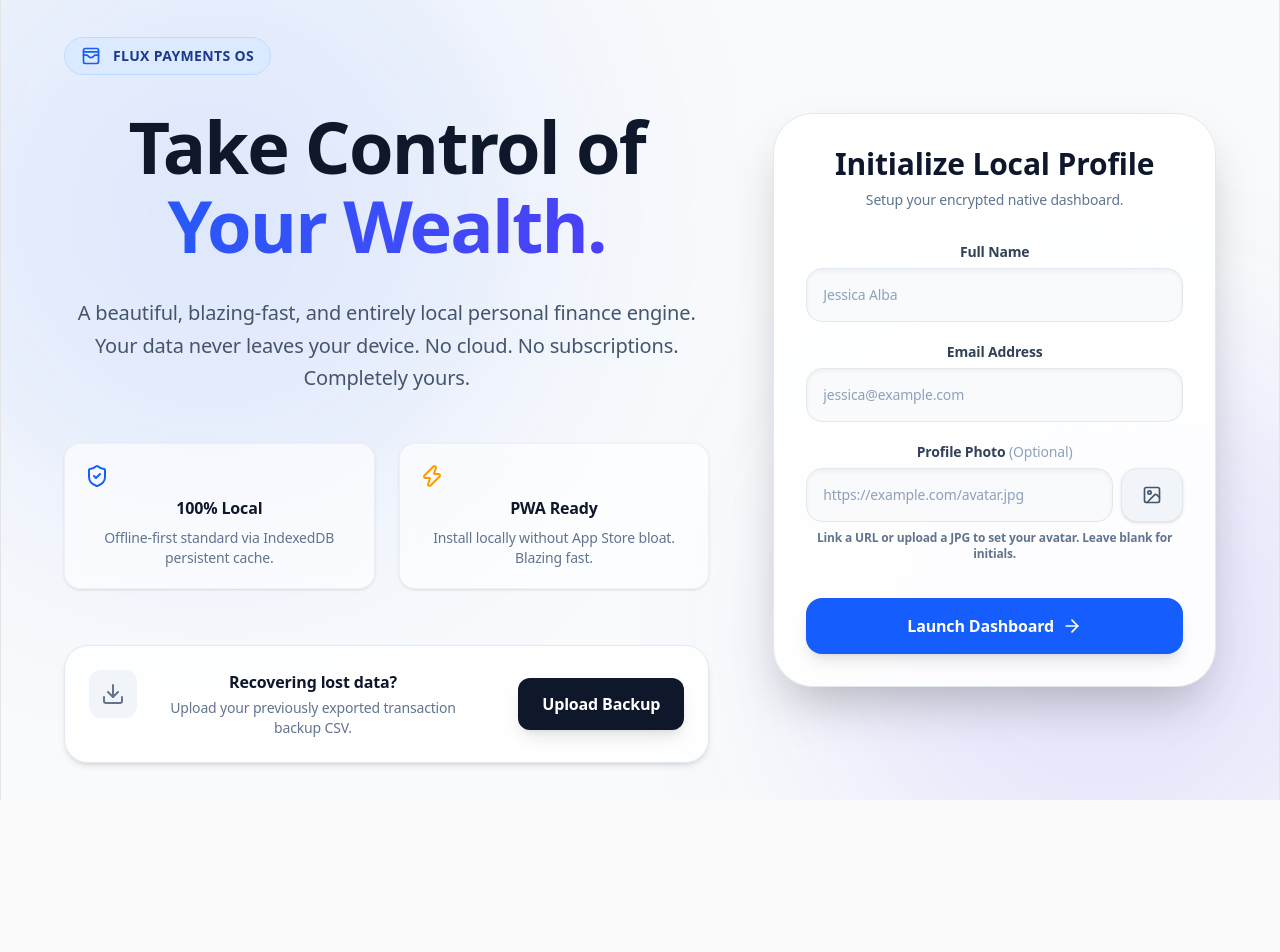
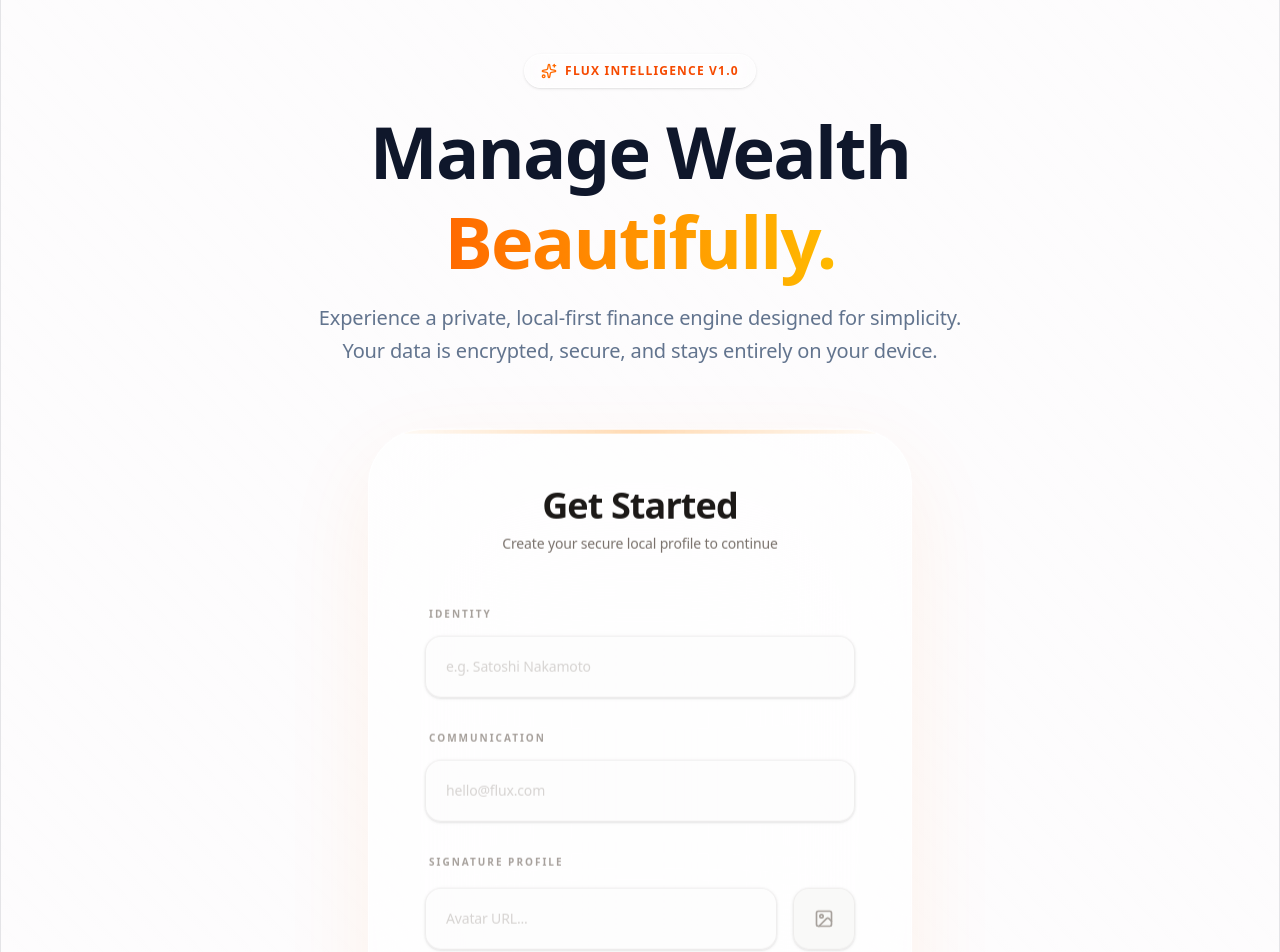
Before and after one commit to 0xRoS-200/Flux_OS, a React (Vite) app: page / in a window 1280 px wide. Shown: the top 952 px of the page. Before the commit the page ends 800 px from the top, so only its background shows below. Built offline with nearby package versions, Linux system fonts and the light colour scheme.

Commit message:
Fix: Landing Page Revamp

```diff
--- a/dev-dist/sw.js
+++ b/dev-dist/sw.js
@@ -82,7 +82,7 @@ define(['./workbox-5a5d9309'], (function (workbox) { 'use strict';
     "revision": "3ca0b8505b4bec776b69afdba2768812"
   }, {
     "url": "index.html",
-    "revision": "0.achc3737g34"
+    "revision": "0.v2er6vvrnuk"
   }], {});
   workbox.cleanupOutdatedCaches();
   workbox.registerRoute(new workbox.NavigationRoute(workbox.createHandlerBoundToURL("index.html"), {
--- a/src/components/LandingPage.jsx
+++ b/src/components/LandingPage.jsx
@@ -1,8 +1,9 @@
 import React, { useState, useRef } from "react";
 import { useStore } from "../store/useStore";
-import { Upload, ArrowRight, WalletCards, ShieldCheck, Zap, Download, Image as ImageIcon } from "lucide-react";
+import { ArrowRight, WalletCards, ShieldCheck, Zap, Download, Image as ImageIcon, Sparkles } from "lucide-react";
 import { useGSAP } from "@gsap/react";
 import gsap from "gsap";
+import ShaderBackground from "./ShaderBackground";
 
 export default function LandingPage() {
   const setProfile = useStore(state => state.setProfile);
@@ -15,35 +16,26 @@ export default function LandingPage() {
   const [photo, setPhoto] = useState("");
 
   useGSAP(() => {
-        const tl = gsap.timeline({ defaults: { ease: "power4.out" } });
+    const tl = gsap.timeline({ defaults: { ease: "power3.out" } });
 
-        tl.fromTo(".bg-shape",
-            { scale: 0.8, opacity: 0 },
-            { scale: 1, opacity: 1, duration: 2, stagger: 0.3 }
+    // Balanced, centered entrance
+    tl.fromTo(".aesthetic-header",
+      { y: 30, opacity: 0 },
+      { y: 0, opacity: 1, duration: 1.2, delay: 0.5 }
     )
-            .fromTo(".hero-title span",
-                { y: 50, opacity: 0 },
-                { y: 0, opacity: 1, duration: 1, stagger: 0.1 },
-                "-=1.5"
-            )
-            .fromTo(".hero-item",
-                { y: 30, opacity: 0 },
-                { y: 0, opacity: 1, duration: 0.8, stagger: 0.1 },
-                "-=1.0"
-            )
-            .fromTo(".hero-card",
-                { scale: 0.95, opacity: 0, y: 40 },
-                { scale: 1, opacity: 1, y: 0, duration: 1, ease: "expo.out" },
-                "-=0.8"
+    .fromTo(".aesthetic-card",
+      { y: 40, opacity: 0, scale: 0.98 },
+      { y: 0, opacity: 1, scale: 1, duration: 1, stagger: 0.15 },
+      "-=0.6"
     );
 
-        gsap.to(".bg-shape-1", {
-            y: -30, x: 20, rotation: 10,
-            duration: 6, repeat: -1, yoyo: true, ease: "sine.inOut"
-        });
-        gsap.to(".bg-shape-2", {
-            y: 40, x: -30, rotation: -15,
-            duration: 8, repeat: -1, yoyo: true, ease: "sine.inOut"
+    // Soft floating effect for the cards
+    gsap.to(".aesthetic-card", {
+      y: "random(-6, 6)",
+      duration: "random(3, 5)",
+      repeat: -1,
+      yoyo: true,
+      ease: "sine.inOut"
     });
   }, { scope: containerRef });
 
@@ -59,7 +51,7 @@ export default function LandingPage() {
     const reader = new FileReader();
     reader.onload = (evt) => {
       importTransactions(evt.target.result);
-            alert("Transactions successfully restored! Please complete your profile to access your dashboard.");
+      alert("Welcome back! Your data has been restored.");
     };
     reader.readAsText(file);
   };
@@ -68,103 +60,107 @@ export default function LandingPage() {
     const file = e.target.files[0];
     if (!file) return;
     const reader = new FileReader();
-        reader.onload = (evt) => {
-            setPhoto(evt.target.result);
-        };
+    reader.onload = (evt) => setPhoto(evt.target.result);
     reader.readAsDataURL(file);
   };
 
   return (
-        <div ref={containerRef} className="relative min-h-screen bg-slate-50 dark:bg-[#030712] overflow-hidden flex flex-col items-center justify-center p-4 selection:bg-blue-500/30 transition-colors duration-500">
+    <div ref={containerRef} className="relative min-h-screen w-full flex flex-col items-center justify-center p-6 md:p-12 overflow-hidden selection:bg-sky-500/20">
+      <ShaderBackground />
 
-            <div className="bg-shape bg-shape-1 absolute top-[-10%] left-[-10%] w-[40rem] h-[40rem] bg-blue-600/10 dark:bg-blue-600/20 rounded-full blur-[120px] pointer-events-none mix-blend-multiply dark:mix-blend-screen transition-opacity duration-500" />
-            <div className="bg-shape bg-shape-2 absolute bottom-[-10%] right-[-10%] w-[35rem] h-[35rem] bg-indigo-600/10 dark:bg-indigo-600/20 rounded-full blur-[100px] pointer-events-none mix-blend-multiply dark:mix-blend-screen transition-opacity duration-500" />
+      <div className="relative z-10 w-full max-w-5xl flex flex-col items-center gap-16 text-center">
 
-            <div className="relative z-10 max-w-6xl w-full grid grid-cols-1 lg:grid-cols-12 gap-16 items-center">
-
-                <div className="lg:col-span-7 flex flex-col gap-8">
-                    <div className="hero-item flex items-center gap-3 w-max px-4 py-2 bg-blue-100 dark:bg-blue-500/10 border border-blue-200 dark:border-blue-500/20 rounded-full backdrop-blur-md">
-                        <WalletCards className="h-5 w-5 text-blue-600 dark:text-blue-400" />
-                        <span className="text-sm font-bold text-blue-900 dark:text-blue-100 tracking-wide uppercase">Flux Payments OS</span>
+        {/* Aesthetic Header Section */}
+        <div className="aesthetic-header flex flex-col items-center gap-6">
+          <div className="aesthetic-card flex items-center gap-2 px-4 py-2 bg-white/40 dark:bg-black/20 border border-white/60 dark:border-white/10 rounded-full backdrop-blur-md shadow-sm transition-transform hover:scale-105">
+            <Sparkles className="w-4 h-4 text-orange-500" />
+            <span className="text-xs font-semibold text-orange-600 dark:text-orange-400 uppercase tracking-widest">Flux Intelligence v1.0</span>
           </div>
 
-                    <h1 className="hero-title text-6xl md:text-7xl font-extrabold text-slate-900 dark:text-white leading-[1.1] tracking-tight">
-                        <span className="block">Take Control of</span>
-                        <span className="block text-transparent bg-clip-text bg-gradient-to-r from-blue-600 to-indigo-600 dark:from-blue-400 dark:to-indigo-400">Your Wealth.</span>
+          <div className="flex flex-col gap-4">
+            <h1 className="text-5xl md:text-7xl font-semibold text-slate-900 dark:text-stone-200 leading-tight tracking-tight">
+              Manage Wealth <br />
+              <span className="text-transparent bg-clip-text bg-gradient-to-r from-orange-500 to-amber-400">Beautifully.</span>
             </h1>
-
-                    <p className="hero-item text-slate-600 dark:text-zinc-400 text-xl leading-relaxed max-w-2xl font-medium dark:font-light">
-                        A beautiful, blazing-fast, and entirely local personal finance engine. Your data never leaves your device. No cloud. No subscriptions. Completely yours.
+            <p className="max-w-2xl text-lg md:text-xl text-slate-500 dark:text-stone-400 font-medium leading-relaxed">
+              Experience a private, local-first finance engine designed for simplicity. Your data is encrypted, secure, and stays entirely on your device.
             </p>
-
-                    <div className="hero-item grid grid-cols-1 sm:grid-cols-2 gap-6 mt-4">
-                        <div className="flex flex-col gap-2 p-5 rounded-2xl bg-white/60 dark:bg-zinc-900/40 border border-slate-200/50 dark:border-zinc-800/50 backdrop-blur-sm shadow-sm dark:shadow-none">
-                            <ShieldCheck className="h-6 w-6 text-blue-600 dark:text-blue-400" />
-                            <h3 className="text-slate-900 dark:text-white font-bold">100% Local</h3>
-                            <p className="text-slate-500 dark:text-zinc-500 text-sm font-medium dark:font-normal">Offline-first standard via IndexedDB persistent cache.</p>
-                        </div>
-                        <div className="flex flex-col gap-2 p-5 rounded-2xl bg-white/60 dark:bg-zinc-900/40 border border-slate-200/50 dark:border-zinc-800/50 backdrop-blur-sm shadow-sm dark:shadow-none">
-                            <Zap className="h-6 w-6 text-amber-500 dark:text-amber-400" />
-                            <h3 className="text-slate-900 dark:text-white font-bold">PWA Ready</h3>
-                            <p className="text-slate-500 dark:text-zinc-500 text-sm font-medium dark:font-normal">Install locally without App Store bloat. Blazing fast.</p>
           </div>
         </div>
 
-                    <div className="hero-item mt-6 p-6 bg-white/80 dark:bg-zinc-900/50 backdrop-blur-xl border border-slate-200 dark:border-zinc-800 rounded-3xl flex flex-col sm:flex-row items-center gap-6 justify-between group hover:border-blue-300 dark:hover:border-blue-500/30 transition-all duration-300 shadow-md dark:shadow-none">
-                        <div className="flex items-start gap-4">
-                            <div className="p-3 bg-slate-100 dark:bg-zinc-800 rounded-xl group-hover:bg-blue-50 dark:group-hover:bg-blue-500/10 transition-colors">
-                                <Download className="h-6 w-6 text-slate-500 dark:text-zinc-300 group-hover:text-blue-600 dark:group-hover:text-blue-400 transition-colors" />
+        {/* Aesthetic Main Card - Centered Glassmorphism */}
+        <div className="aesthetic-card relative w-full max-w-xl group px-4">
+          <div className="p-8 md:p-14 rounded-[3.5rem] bg-white/60 dark:bg-stone-900/60 border border-white dark:border-stone-800/10 backdrop-blur-[120px] shadow-[0_30px_90px_rgba(249,115,22,0.08)] dark:shadow-[0_30px_90px_rgba(0,0,0,0.5)] overflow-hidden transition-all hover:bg-white/70 dark:hover:bg-stone-900/70 relative ring-1 ring-white/10">
+
+            {/* Edge Glow Effect - Sunlight / Ember */}
+            <div className="absolute top-0 left-0 right-0 h-1 bg-gradient-to-r from-transparent via-orange-400/30 dark:via-orange-500/20 to-transparent" />
+
+            <header className="mb-12">
+              <h2 className="text-4xl font-bold text-stone-900 dark:text-stone-100 mb-2 tracking-tight">Get Started</h2>
+              <p className="text-stone-500 dark:text-stone-500 text-sm font-medium">Create your secure local profile to continue</p>
+            </header>
+
+            <form onSubmit={handleStart} className="flex flex-col gap-8 text-left">
+              <div className="space-y-7">
+                <div className="flex flex-col gap-2.5">
+                  <label className="text-[10px] font-bold text-stone-400 dark:text-stone-500 uppercase tracking-[0.2em] ml-1">Identity</label>
+                  <input required type="text" value={name} onChange={e => setName(e.target.value)} className="w-full p-5 bg-stone-50/40 dark:bg-stone-800/40 border border-stone-200/60 dark:border-stone-700/50 rounded-2xl focus:outline-none focus:border-orange-400 focus:bg-white dark:focus:bg-stone-800 text-stone-800 dark:text-stone-200 transition-all text-sm font-medium placeholder-stone-300 dark:placeholder-stone-700 shadow-sm" placeholder="e.g. Satoshi Nakamoto" />
                 </div>
-                            <div>
-                                <h4 className="text-slate-900 dark:text-zinc-100 font-bold mb-1">Recovering lost data?</h4>
-                                <p className="text-sm text-slate-500 dark:text-zinc-500 max-w-xs font-medium dark:font-normal">Upload your previously exported transaction backup CSV.</p>
+
+                <div className="flex flex-col gap-2.5">
+                  <label className="text-[10px] font-bold text-stone-400 dark:text-stone-500 uppercase tracking-[0.2em] ml-1">Communication</label>
+                  <input required type="email" value={email} onChange={e => setEmail(e.target.value)} className="w-full p-5 bg-stone-50/40 dark:bg-stone-800/40 border border-stone-200/60 dark:border-stone-700/50 rounded-2xl focus:outline-none focus:border-orange-400 focus:bg-white dark:focus:bg-stone-800 text-stone-800 dark:text-stone-200 transition-all text-sm font-medium placeholder-stone-300 dark:placeholder-stone-700 shadow-sm" placeholder="hello@flux.com" />
                 </div>
+
+                <div className="flex flex-col gap-2.5">
+                  <div className="flex justify-between items-center mb-1 px-1">
+                    <label className="text-[10px] font-bold text-stone-400 dark:text-stone-500 uppercase tracking-[0.2em]">Signature Profile</label>
                   </div>
-                        <label className="shrink-0 cursor-pointer bg-slate-900 dark:bg-white text-white dark:text-zinc-900 font-bold py-3.5 px-6 rounded-xl hover:bg-slate-800 dark:hover:bg-zinc-200 transition-all shadow-lg hover:scale-105 active:scale-95">
-                            Upload Backup
-                            <input type="file" accept=".csv" className="hidden" onChange={handleFileUpload} />
+                  <div className="flex gap-4">
+                    <input type="text" value={photo} onChange={e => setPhoto(e.target.value)} className="flex-1 p-5 bg-stone-50/40 dark:bg-stone-800/40 border border-stone-200/60 dark:border-stone-700/50 rounded-2xl focus:outline-none focus:border-orange-400 text-stone-800 dark:text-stone-200 truncate transition-all text-sm font-medium placeholder-stone-300 dark:placeholder-stone-700 shadow-sm" placeholder="Avatar URL..." />
+                    <label className="cursor-pointer p-5 bg-stone-100/60 hover:bg-white dark:bg-stone-800/60 dark:hover:bg-stone-700/80 rounded-2xl border border-stone-200/60 dark:border-stone-700/50 transition-all flex items-center justify-center shadow-sm">
+                      <ImageIcon className="w-5 h-5 text-stone-400 dark:text-stone-500" />
+                      <input type="file" accept="image/*" className="hidden" onChange={handlePhotoUpload} />
                     </label>
                   </div>
                 </div>
-
-                <div className="lg:col-span-5 hero-card">
-                    <div className="bg-white/90 dark:bg-zinc-900/80 backdrop-blur-3xl border border-slate-200 dark:border-zinc-800/80 rounded-[2.5rem] p-8 shadow-2xl dark:shadow-[0_0_50px_rgba(0,0,0,0.5)]">
-                        <h2 className="text-3xl font-extrabold text-slate-900 dark:text-white mb-2">Initialize Local Profile</h2>
-                        <p className="text-slate-500 dark:text-zinc-400 text-sm mb-8 font-medium dark:font-normal">Setup your encrypted native dashboard.</p>
-
-                        <form onSubmit={handleStart} className="flex flex-col gap-5">
-                            <div>
-                                <label className="text-sm font-bold text-slate-700 dark:text-zinc-300 block mb-1.5">Full Name</label>
-                                <input required type="text" value={name} onChange={e => setName(e.target.value)} className="w-full p-4 bg-slate-50 dark:bg-zinc-950/50 border border-slate-200 dark:border-zinc-800 rounded-2xl focus:outline-none focus:border-blue-500 focus:ring-1 focus:ring-blue-500 text-slate-900 dark:text-white transition-all text-sm shadow-inner font-medium placeholder-slate-400 dark:placeholder-zinc-600" placeholder="Jessica Alba" />
               </div>
 
-                            <div>
-                                <label className="text-sm font-bold text-slate-700 dark:text-zinc-300 block mb-1.5">Email Address</label>
-                                <input required type="email" value={email} onChange={e => setEmail(e.target.value)} className="w-full p-4 bg-slate-50 dark:bg-zinc-950/50 border border-slate-200 dark:border-zinc-800 rounded-2xl focus:outline-none focus:border-blue-500 focus:ring-1 focus:ring-blue-500 text-slate-900 dark:text-white transition-all text-sm shadow-inner font-medium placeholder-slate-400 dark:placeholder-zinc-600" placeholder="jessica@example.com" />
-                            </div>
-
-                            <div>
-                                <label className="text-sm font-bold text-slate-700 dark:text-zinc-300 block mb-1.5">Profile Photo <span className="text-slate-400 dark:text-zinc-600 font-normal">(Optional)</span></label>
-                                <div className="flex gap-2">
-                                    <input type="text" value={photo} onChange={e => setPhoto(e.target.value)} className="w-full flex-1 p-4 bg-slate-50 dark:bg-zinc-950/50 border border-slate-200 dark:border-zinc-800 rounded-2xl focus:outline-none focus:border-blue-500 focus:ring-1 focus:ring-blue-500 text-slate-900 dark:text-white transition-all text-sm shadow-inner overflow-hidden text-ellipsis whitespace-nowrap font-medium placeholder-slate-400 dark:placeholder-zinc-600" placeholder="https://example.com/avatar.jpg" />
-                                    <label className="cursor-pointer shrink-0 bg-slate-100 dark:bg-zinc-800 hover:bg-slate-200 dark:hover:bg-zinc-700 text-slate-600 dark:text-zinc-300 flex items-center justify-center px-5 rounded-2xl border border-slate-200 dark:border-zinc-700 transition-colors shadow-sm" title="Upload Local JPG">
-                                        <ImageIcon className="h-5 w-5" />
-                                        <input type="file" accept="image/jpeg, image/png, image/webp" className="hidden" onChange={handlePhotoUpload} />
-                                    </label>
-                                </div>
-                                <p className="text-xs text-slate-500 dark:text-zinc-500 mt-2 font-semibold dark:font-medium">Link a URL or upload a JPG to set your avatar. Leave blank for initials.</p>
-                            </div>
-
-                            <button type="submit" className="w-full mt-4 bg-blue-600 hover:bg-blue-500 text-white font-bold py-4 px-4 rounded-2xl transition-all hover:shadow-[0_0_20px_rgba(37,99,235,0.4)] flex items-center justify-center gap-2 shadow-lg dark:shadow-none">
-                                Launch Dashboard <ArrowRight className="h-5 w-5" />
+              <button type="submit" className="w-full mt-4 flex items-center justify-center gap-4 p-6 bg-stone-900 dark:bg-orange-600 text-white font-bold text-sm rounded-[2rem] active:scale-[0.98] transition-all hover:shadow-2xl hover:shadow-orange-500/30 hover:-translate-y-1">
+                Launch Intelligence Dashboard <ArrowRight className="w-4 h-4" />
               </button>
 
               {lastProfile && (
-                                <button type="button" onClick={() => setProfile(lastProfile)} className="w-full mt-2 bg-slate-100 dark:bg-zinc-800 hover:bg-slate-200 dark:hover:bg-zinc-700 text-slate-700 dark:text-zinc-300 font-bold py-4 px-4 rounded-2xl transition-all flex items-center justify-center gap-2 border border-slate-200 dark:border-zinc-700 shadow-sm dark:shadow-none">
-                                    Rejoin as {lastProfile.name} <ArrowRight className="h-4 w-4" />
+                <button type="button" onClick={() => setProfile(lastProfile)} className="w-full py-5 text-[10px] font-bold text-stone-400 dark:text-stone-500 hover:text-orange-500 transition-colors tracking-[0.2em] uppercase border-t border-stone-100 dark:border-stone-800/50 mt-4">
+                  RE-ACCESS: {lastProfile.name.split(' ')[0]}
                 </button>
               )}
             </form>
+          </div>
+        </div>
+
+        {/* Aesthetic Secondary Content - Horizontal Feature Flow */}
+        <div className="grid grid-cols-1 md:grid-cols-3 gap-6 w-full max-w-4xl">
+          <div className="aesthetic-card p-6 rounded-[2rem] bg-white/20 dark:bg-white/5 border border-white/40 dark:border-white/10 backdrop-blur-xl flex flex-col items-center gap-4 transition-all hover:bg-white/40 hover:scale-105">
+            <div className="w-10 h-10 flex items-center justify-center rounded-xl bg-orange-500/10 text-orange-500">
+              <ShieldCheck className="w-6 h-6" />
+            </div>
+            <h3 className="text-slate-800 dark:text-stone-200 font-bold text-sm">Encrypted</h3>
+          </div>
+          <div className="aesthetic-card p-6 rounded-[2rem] bg-white/20 dark:bg-white/5 border border-white/40 dark:border-white/10 backdrop-blur-xl flex flex-col items-center gap-4 transition-all hover:bg-white/40 hover:scale-105">
+            <div className="w-10 h-10 flex items-center justify-center rounded-xl bg-amber-500/10 text-amber-500">
+              <Zap className="w-6 h-6" />
+            </div>
+            <h3 className="text-slate-800 dark:text-stone-200 font-bold text-sm">Offline</h3>
+          </div>
+          <div className="aesthetic-card p-6 rounded-[2rem] bg-white/20 dark:bg-white/5 border border-white/40 dark:border-white/10 backdrop-blur-xl flex flex-col items-center gap-4 transition-all hover:bg-white/40 hover:scale-105 group cursor-pointer overflow-hidden">
+            <label className="cursor-pointer flex flex-col items-center gap-4">
+              <div className="w-10 h-10 flex items-center justify-center rounded-xl bg-slate-500/10 text-slate-500 group-hover:bg-slate-900 dark:group-hover:bg-orange-600 group-hover:text-white transition-all">
+                <Download className="w-6 h-6" />
+              </div>
+              <h3 className="text-slate-800 dark:text-stone-200 font-bold text-sm">Restore</h3>
+              <input type="file" accept=".csv" className="hidden" onChange={handleFileUpload} />
+            </label>
           </div>
         </div>
 
--- /dev/null
+++ b/src/components/ShaderBackground.jsx
@@ -0,0 +1,87 @@
+import React, { useRef } from "react";
+import { useGSAP } from "@gsap/react";
+import gsap from "gsap";
+
+export default function ShaderBackground() {
+  const containerRef = useRef(null);
+
+  useGSAP(() => {
+    const blobs = gsap.utils.toArray(".blob");
+
+    blobs.forEach((blob, i) => {
+      // Very slow, airy, meditative drift
+      gsap.to(blob, {
+        x: "random(-150, 150)",
+        y: "random(-150, 150)",
+        scale: "random(1.4, 2.0)",
+        rotation: "random(-30, 30)",
+        duration: "random(50, 80)",
+        repeat: -1,
+        yoyo: true,
+        ease: "sine.inOut",
+        delay: i * 3,
+      });
+    });
+
+    // Subtle grain animation
+    gsap.to("#baseFrequency", {
+      attr: { baseFrequency: 0.012 },
+      duration: 20,
+      repeat: -1,
+      yoyo: true,
+      ease: "sine.inOut"
+    });
+  }, { scope: containerRef });
+
+  return (
+    <div
+      ref={containerRef}
+      className="absolute inset-0 w-full h-full overflow-hidden pointer-events-none -z-10 bg-[#fdfcfd] dark:bg-[#0e0c08] transition-colors duration-1000"
+    >
+      {/* SVG Filter for Pure Watercolor Diffusion */}
+      <svg className="hidden">
+        <defs>
+          <filter id="liquid">
+            <feGaussianBlur in="SourceGraphic" stdDeviation="130" result="blur" />
+            <feColorMatrix
+              in="blur"
+              mode="matrix"
+              values="1 0 0 0 0  0 1 0 0 0  0 0 1 0 0  0 0 0 18 -9"
+              result="liquid"
+            />
+          </filter>
+
+          <filter id="noise">
+            <feTurbulence id="baseFrequency" type="fractalNoise" baseFrequency="0.01" numOctaves="3" stitchTiles="stitch" />
+            <feColorMatrix type="saturate" values="0" />
+            <feComponentTransfer>
+              <feFuncA type="linear" slope="0.04" />
+            </feComponentTransfer>
+            <feBlend mode="overlay" in="SourceGraphic" />
+          </filter>
+        </defs>
+      </svg>
+
+      {/* Airy Blob Container */}
+      <div className="blob-container absolute inset-0 opacity-40 dark:opacity-60 mix-blend-multiply dark:mix-blend-screen" style={{ filter: "url(#liquid)" }}>
+        {/* Soft Rose / Deep Amber */}
+        <div className="blob absolute top-[10%] left-[10%] w-[50vw] h-[50vw] bg-rose-400/30 dark:bg-orange-600/40 rounded-full" />
+
+        {/* Sky Blue / Bright Orange */}
+        <div className="blob absolute top-[5%] right-[10%] w-[55vw] h-[55vw] bg-sky-400/25 dark:bg-amber-500/30 rounded-full" />
+
+        {/* Soft Mint / Warm Gold */}
+        <div className="blob absolute bottom-[10%] left-[5%] w-[60vw] h-[60vw] bg-emerald-300/20 dark:bg-yellow-600/20 rounded-full" />
+
+        {/* Soft Lavender / Ember */}
+        <div className="blob absolute bottom-[5%] right-[5%] w-[45vw] h-[45vw] bg-indigo-300/25 dark:bg-orange-800/20 rounded-full" />
+      </div>
+
+      {/* Refined Grain Texture */}
+      <div className="absolute inset-0 opacity-[0.05] dark:opacity-[0.15] pointer-events-none mix-blend-overlay" style={{ filter: "url(#noise)" }} />
+
+      {/* Brightness Balance Overlay */}
+      <div className="absolute inset-0 bg-gradient-to-tr from-white/20 via-transparent to-white/20 dark:from-orange-900/5 dark:via-transparent dark:to-orange-900/5" />
+    </div>
+  );
+}
```
Also changed, not shown: src/components/Dashboard.jsx (+9 -9 lines), src/components/Sidebar.jsx (+20 -20 lines), src/components/SummaryCards.jsx (+13 -13 lines), src/components/TransactionModal.jsx (+37 -27 lines), src/components/TransactionsTable.jsx (+7 -9 lines), src/index.css (+10 -10 lines). Lines whose indentation alone changed are shown as unchanged.
